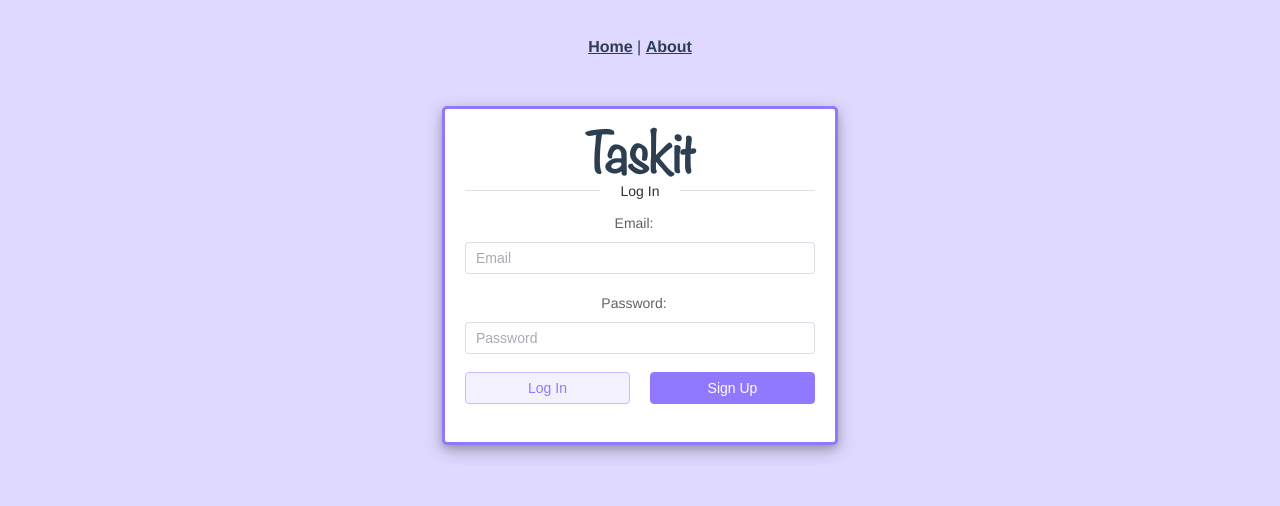
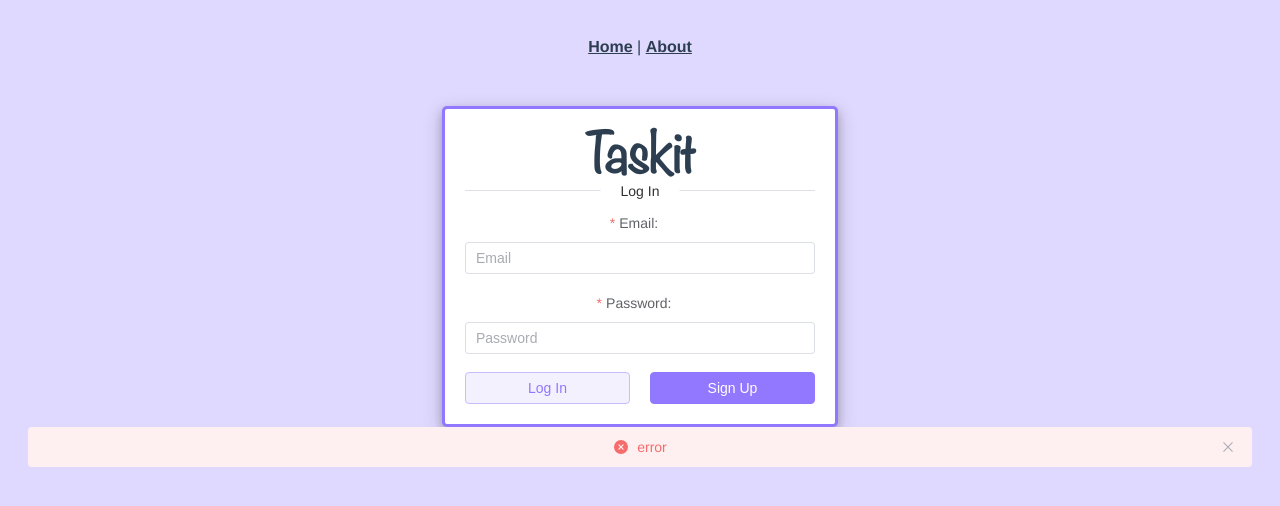
Before and after one commit to mathieugeoffroy052/ecse428-group-project, a Vue app in the folder taskit-frontend/: page /login in a window 1280 px wide. Shown: the top 506 px of the page. Built offline with nearby package versions, Linux system fonts and the light colour scheme.

Commit message:
addind frist steps for axios to work (not working yet)

```diff
--- a/taskit-frontend/package.json
+++ b/taskit-frontend/package.json
@@ -12,6 +12,7 @@
     "start": "node server.js"
   },
   "dependencies": {
+    "axios": "^0.26.0",
     "connect-history-api-fallback": "^1.6.0",
     "core-js": "^3.6.5",
     "element-plus": "^2.0.2",
--- a/taskit-frontend/src/App.vue
+++ b/taskit-frontend/src/App.vue
@@ -28,9 +28,10 @@
   color: #42b983;
 }
 @font-face {
-  font-family: 'Noteworthy Light';
+  font-family: "Noteworthy Light";
   font-style: normal;
   font-weight: normal;
-  src: local('Noteworthy Light'), url('../public/fonts/Noteworthy/Noteworthy-Lt.woff') format('woff');
+  src: local("Noteworthy Light"),
+    url("../public/fonts/Noteworthy/Noteworthy-Lt.woff") format("woff");
 }
 </style>
--- a/taskit-frontend/src/main.js
+++ b/taskit-frontend/src/main.js
@@ -1,7 +1,7 @@
 import { createApp } from "vue";
 import App from "./App.vue";
 import router from "./router";
-import ElementPlus from 'element-plus'
-import 'element-plus/dist/index.css'
+import ElementPlus from "element-plus";
+import "element-plus/dist/index.css";
 
 createApp(App).use(router).use(ElementPlus).mount("#app");
--- a/taskit-frontend/src/views/Login.vue
+++ b/taskit-frontend/src/views/Login.vue
@@ -5,42 +5,90 @@
         <div class="card">
           <h1>Taskit</h1>
           <el-row>
-                    <el-divider style="margin:0px; padding:0px; padding-bottom:20px">Log In</el-divider>
+            <el-divider style="margin: 0px; padding: 0px; padding-bottom: 20px"
+              >Log In</el-divider
+            >
           </el-row>
           <el-form label-position="top">
-                    <el-form-item label="Email:">
-                        <el-input placeholder="Email"/>
+            <el-form-item label="Email:" required>
+              <el-input placeholder="Email" v-model="email" />
             </el-form-item>
-                    <el-form-item label="Password:">
-                        <el-input type="password" placeholder="Password"/>
+            <el-form-item label="Password:" required>
+              <el-input
+                type="password"
+                placeholder="Password"
+                v-model="password"
+              />
             </el-form-item>
           </el-form>
           <el-row justify="space-between">
-                    <el-form-item>
-                        <el-button color="#9277FF" plain class="main-button">Log In</el-button>
-                    </el-form-item>
-                    <el-button color="#9277FF" style="color: white" class="main-button">Sign Up</el-button>
+            <el-button
+              color="#9277FF"
+              plain
+              class="main-button"
+              @submit="onLogIn()"
+              >Log In</el-button
+            >
+            <el-button color="#9277FF" style="color: white" class="main-button"
+              >Sign Up</el-button
+            >
           </el-row>
         </div>
+        <el-alert
+          v-if="showError"
+          title="error"
+          type="error"
+          center
+          show-icon
+        />
       </el-row>
     </el-main>
   </el-container>
 </template>
 
-<script >
+<script>
+import axios from "axios";
 
+export default {
+  data() {
+    return {
+      logInForm: {
+        email: "",
+        password: "",
+      },
+      error: "",
+      showError: true,
+    };
+  },
+  methods: {
+    onLogIn() {
+      const form = new FormData();
+
+      form.append("email", this.logInForm.email);
+      form.append("password", this.logInForm.password);
+
+      axios.post("/login", form)
+        .then((response) => response)
+        .catch((e) => {
+          this.error = e.response.data.message;
+          this.showError = true;
+        });
+    },
+  },
+};
 </script>
 
 <style>
 .card {
   border-style: solid;
   border-radius: 5px;
-    border-color: #9277FF;
+  border-color: #9277ff;
   background-color: white;
   box-shadow: 0 4px 8px 0 rgba(0, 0, 0, 0.2), 0 6px 20px 0 rgba(0, 0, 0, 0.19);
   padding-left: 20px;
   padding-right: 20px;
   padding-bottom: 20px;
+  margin: 20px;
   width: 350px;
   margin: auto;
 }
@@ -52,9 +100,15 @@ h1 {
   font-style: normal;
 }
 body {
-    background-color: #9277FF47;
+  background-color: #9277ff47;
 }
 .main-button {
   width: 165px;
+  padding-bottom: 0px;
+}
+.el-alert {
+  margin: 20px;
+  padding: 20px;
+  width: 350px;
 }
 </style>
```
Also changed, not shown: 1 other file (tests, documents, lock files or other folders). Lines whose indentation alone changed are shown as unchanged.
